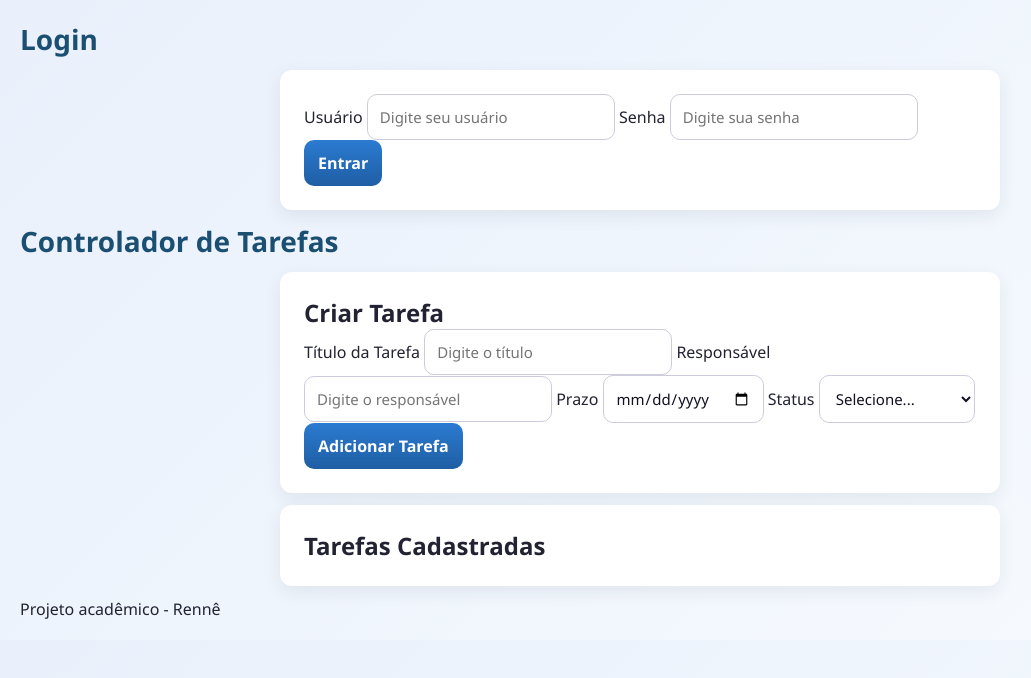
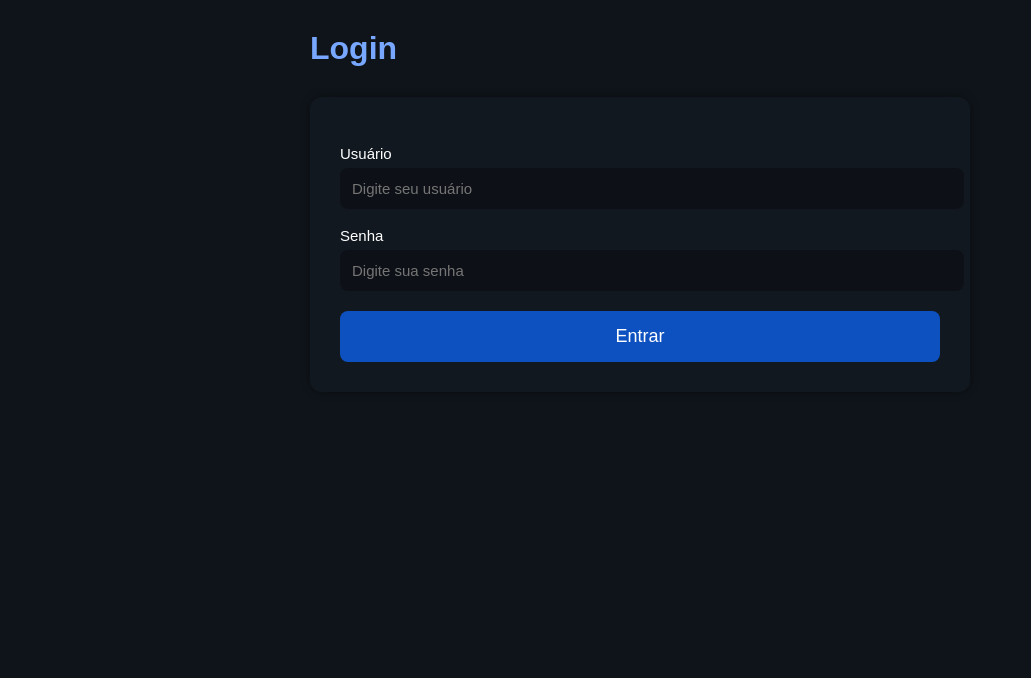
Before and after one commit to RenneLM/Controlador-de-Tarefas, a plain HTML site: page index.html in a window 1280 px wide. Shown: the whole page, without its empty margins (0-1031 px from the left). Drawn offline with Linux system fonts and the light colour scheme.

Commit message:
Update style.css

```diff
--- a/style.css
+++ b/style.css
@@ -1,84 +1,90 @@
-/* 01: Reset básico: remove margens e padding padrão, define box-sizing e fonte */
-* { margin: 0; padding: 0; box-sizing: border-box; font-family: "Segoe UI", Arial, sans-serif; }
-
-/* 02: Estilo do body: fundo em degradê claro e padding geral */
-body { background: linear-gradient(135deg, #e9f0fb, #f7fbff); padding: 20px; color: #223; }
-
-/* 03: Cabeçalho: centraliza conteúdo */
-header { text-align: center; margin-bottom: 18px; }
-
-/* 04: Título principal (h1) */
-h1 { color: #1b4f72; font-size: 28px; }
-
-/* 05: Cartões (cards) usados para agrupar formulário e lista */
-.card {
-  background: #ffffff;                 /* 05.1: Fundo branco para destacar do body */
-  padding: 24px;                       /* 05.2: Espaçamento interno */
-  border-radius: 12px;                 /* 05.3: Cantos arredondados */
-  box-shadow: 0 6px 18px rgba(30,40,50,0.08); /* 05.4: Sombra suave para profundidade */
-  margin: 12px auto;                   /* 05.5: Espaçamento externo e centralização */
-  max-width: 720px;                    /* 05.6: Largura máxima para leitura confortável */
+body { /* Configurações gerais */
+    background: #0f141a;
+    font-family: Arial, sans-serif;
+    margin: 0;
+    padding: 0;
+    color: white;
+    display: flex;
+    flex-direction: column;
+    align-items: center;
 }
 
-/* 06: Card específico para login com margem maior */
-.login-card { margin-top: 80px; text-align: center; }
-
-/* 07: Texto informativo do login */
-.info-login { margin-top: 10px; color: #556; font-size: 14px; }
-
-/* 08: Estilização de formulários: organização em coluna com gaps */
-form { display: flex; flex-direction: column; gap: 12px; }
-
-/* 09: Inputs e selects: padding, borda, radius e transição */
-input, select {
-  padding: 12px; border: 1px solid #ccd; border-radius: 10px; transition: border-color 0.18s ease;
-  background: #fff; color: #112; font-size: 15px;
+.titulo {
+    margin-top: 30px;
+    font-size: 32px;
+    color: #77a7ff;
 }
 
-/* 10: Foco em inputs e selects para acessibilidade visual */
-input:focus, select:focus { outline: none; border-color: #2b7bd1; box-shadow: 0 0 0 3px rgba(43,123,209,0.08); }
-
-/* 11: Botões padrão */
-button {
-  padding: 12px 14px; border-radius: 10px; border: none; cursor: pointer;
-  background: linear-gradient(180deg,#2b7bd1,#1f5ea4); color: white; font-weight: 600; font-size: 16px;
+.card {
+    width: 600px;
+    background: #12181f;
+    padding: 30px;
+    border-radius: 12px;
+    margin-top: 30px;
+    box-shadow: 0 0 10px #0005;
 }
 
-/* 12: Hover nos botões */
-button:hover { filter: brightness(0.95); transform: translateY(-1px); }
-
-/* 13: Lista de tarefas sem marcador */
-#taskList { list-style: none; margin-top: 10px; }
-
-/* 14: Item da lista (cada tarefa) */
-.task-item {
-  display: flex; justify-content: space-between; align-items: center;
-  background: #f4f8ff; padding: 14px; border-radius: 10px; margin-bottom: 10px;
-  border: 1px solid #e2eaf8;
+label {
+    display: block;
+    margin-top: 18px;
+    margin-bottom: 6px;
+    font-size: 15px;
 }
 
-/* 15: Container das informações textuais da tarefa */
-.task-info { display: flex; flex-direction: column; gap: 4px; }
-
-/* 16: Texto secundário em itens */
-.task-info span { font-size: 14px; color: #334; }
-
-/* 17: Botão de remover estilizado */
-.remove-btn {
-  background: #d6453b; color: #fff; border: none; padding: 8px 12px; border-radius: 8px; cursor: pointer;
+input,
+select {
+    width: 100%;
+    padding: 12px;
+    border-radius: 8px;
+    border: none;
+    background: #0d1117;
+    color: white;
+    font-size: 15px;
 }
 
-/* 18: Hover no botão de remover */
-.remove-btn:hover { background: #b7372a; }
+input:focus,
+select:focus {
+    outline: 2px solid #2f6bff;
+}
 
-/* 19: Ajustes para telas pequenas (responsividade) */
-@media (max-width: 600px) {
-  /* 19.1: Cards com margem reduzida e padding menor */
-  .card { margin: 12px; padding: 16px; }
-  /* 19.2: Texto menor nos títulos para caber melhor na tela */
-  h1 { font-size: 22px; }
-  /* 19.3: Ajuste no layout dos itens da lista: coluna quando necessário */
-  .task-item { flex-direction: column; align-items: flex-start; gap: 8px; }
-  /* 19.4: Botões com tamanho ajustado */
-  button { font-size: 15px; width: 100%; }
+button {
+    width: 100%;
+    margin-top: 20px;
+    padding: 15px;
+    background: #0d51c1;
+    border: none;
+    color: white;
+    font-size: 18px;
+    border-radius: 8px;
+    cursor: pointer;
 }
+
+button:hover {
+    background: #0a3c8f;
+}
+
+.tarefa {
+    background: #1b222c;
+    padding: 15px;
+    border-radius: 8px;
+    margin-top: 12px;
+    border-left: 4px solid #2f6bff;
+}
+
+footer {
+    margin-top: 50px;
+    opacity: 0.4;
+    font-size: 14px;
+}
+
+/* Torna o ícone do calendário branco (todos navegadores) */
+input[type="date"]::-webkit-calendar-picker-indicator {
+    filter: invert(1) brightness(2);
+    opacity: 1;
+}
+
+
+/* Esconde o sistema até o login */
+#sistema {
+    display: none;
+}
```
